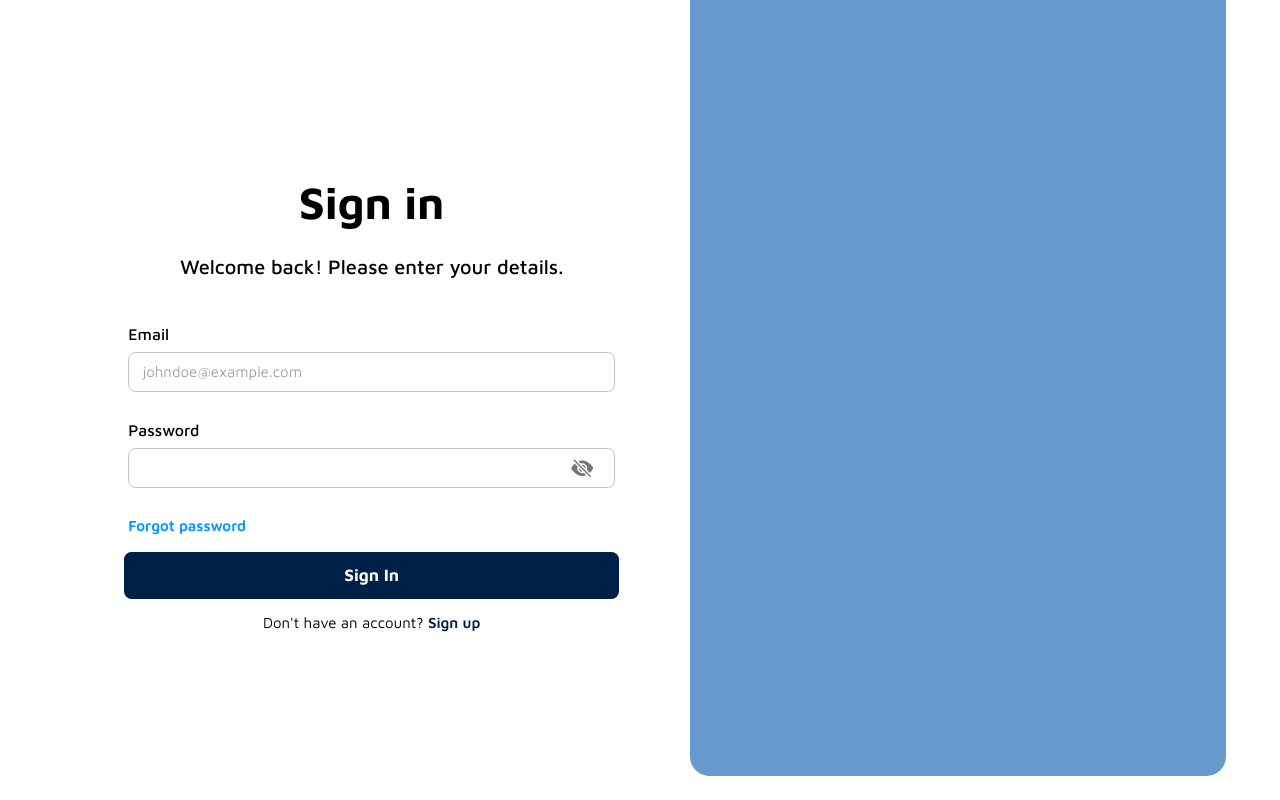
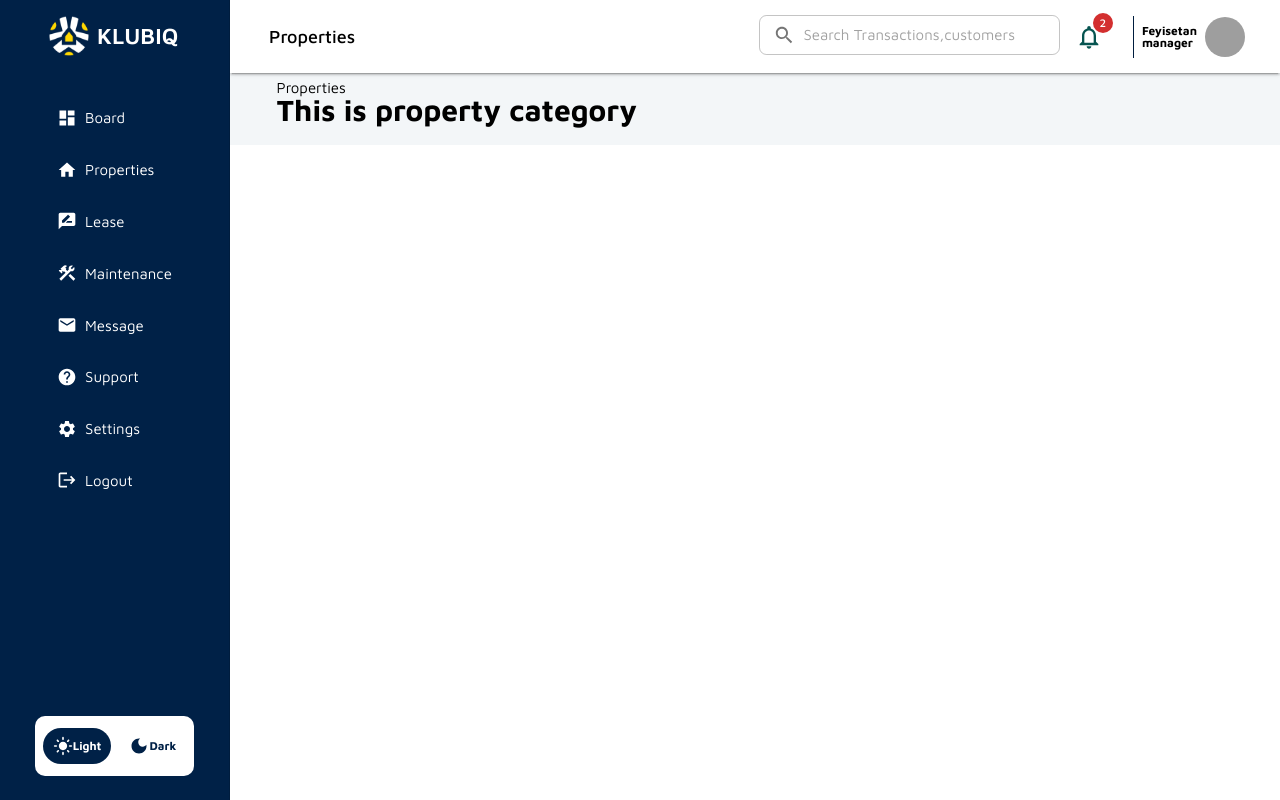
Before and after one commit to glumia-ltd/klubiq-web, a React (Vite) app in the folder apps/landlord-portal/: page /properties/property-category in a window 1280 px wide. Before the commit this address led to /. Built offline with nearby package versions, Linux system fonts and the light colour scheme; no server answers; grey boxes are pictures that could not be loaded.

Commit message:
chore:edit properties routing

```diff
--- a/apps/landlord-portal/src/pages/Properties/index.tsx
+++ b/apps/landlord-portal/src/pages/Properties/index.tsx
@@ -1,10 +1,14 @@
 import { Container } from '@mui/material';
 import ViewPort from '../../components/Viewport/ViewPort';
+import { Outlet } from 'react-router-dom';
 
 const Property = () => {
 	return (
 		<ViewPort>
-			<Container maxWidth='xl'>Properties</Container>;
+			<Container maxWidth='xl'>
+				Properties
+				<Outlet />
+			</Container>
 		</ViewPort>
 	);
 };
--- a/apps/landlord-portal/src/router/RouterPaths.tsx
+++ b/apps/landlord-portal/src/router/RouterPaths.tsx
@@ -29,7 +29,18 @@ export const router = createBrowserRouter(
 			<Route path='/verify-email' element={<EmailVerification />} />
 			<Route path='*' element={<Navigate to='/' replace />} />
 
-			<Route path='/properties' element={<Properties />} />
+			<Route path='/properties/*' element={<Properties />}>
+				<Route
+					path='property-category'
+					element={<h1>This is property category</h1>}
+				/>
+				<Route
+					path='property-details'
+					element={<h1>This is property details</h1>}
+				/>
+
+				<Route path='*' element={<Navigate to='/' replace />} />
+			</Route>
 
 			<Route element={<PrivateRoute />}>
 				<Route path='/dashboard' element={<DashBoard />} />
```
